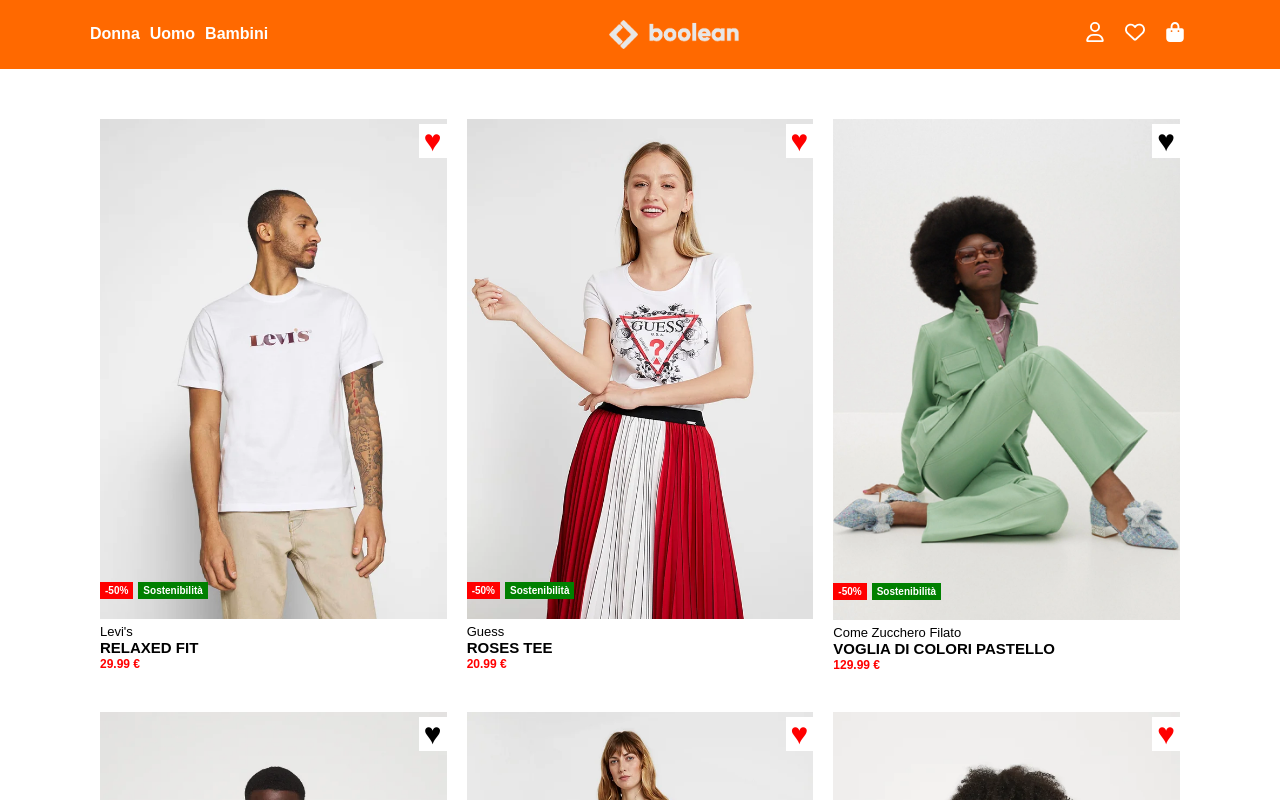
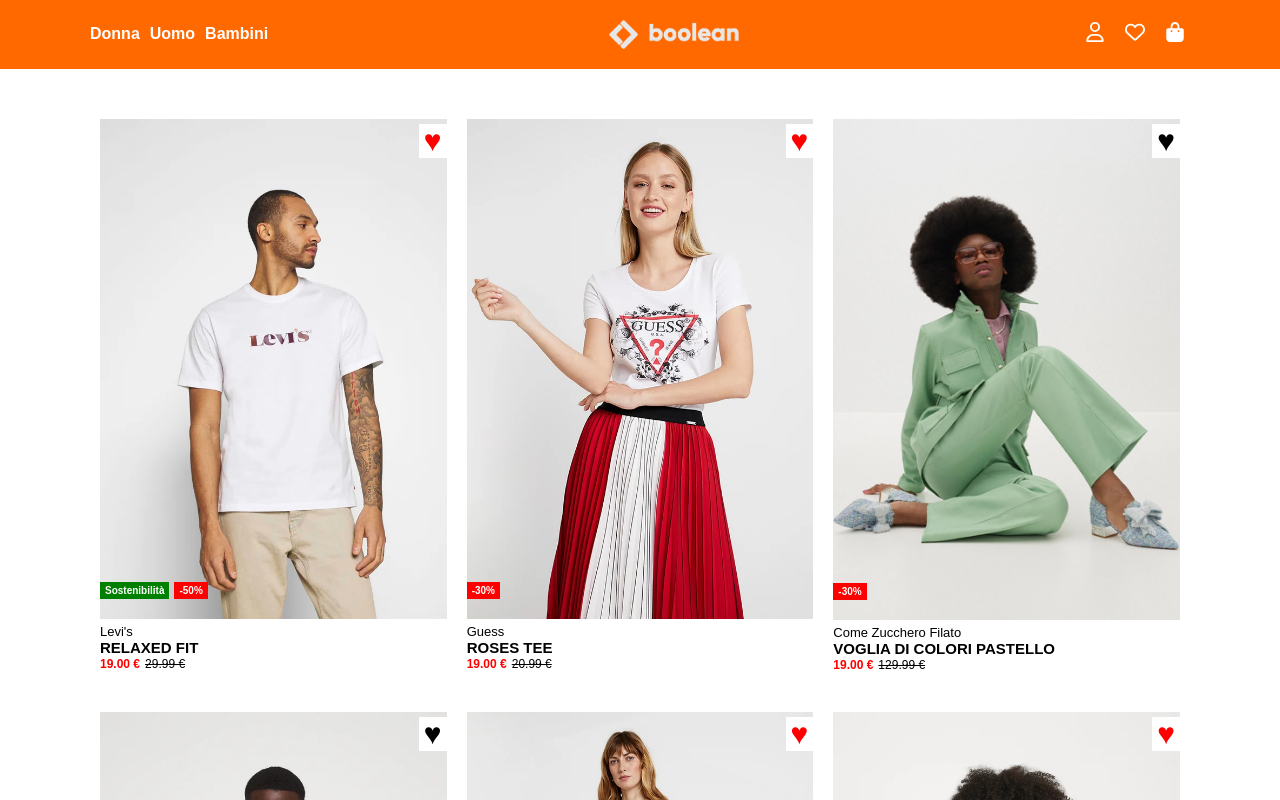
Before and after one commit to Michele-S2001/vite-boolando, a Vue app: page / in a window 1280 px wide. Shown: the top 800 px of the page. Built offline with nearby package versions, Linux system fonts and the light colour scheme.

Commit message:
ADD > Badge type function

```diff
--- a/src/components/AppMain.vue
+++ b/src/components/AppMain.vue
@@ -26,7 +26,7 @@
   <main class="page-content">
     <div class="container">
       <div class="row">
-        <ProductCard v-for="(product, i) in products" :card="product"/>
+        <ProductCard v-for="(product) in products" :card="product"/>
       </div>
     </div>
   </main>
--- a/src/components/ProductCard.vue
+++ b/src/components/ProductCard.vue
@@ -15,7 +15,15 @@
   methods: {
     toggleInFavorites() {
       this.card.isInFavorites = !this.card.isInFavorites
-    }
+    },
+
+    checkBadgeType(sticker) {
+      if(sticker.type === 'discount') {
+        return 'sales-rate';
+      } else {
+        return 'eco-tag';
+      }
+    },
   }
 }
 
@@ -28,8 +36,12 @@
       <img :src="card.frontImage" alt="A man with white Levi's t-shirt">
       <img class="product-image-hover" :src="card.backImage" alt="A man with white Levi's t-shirt and a jacket">
       <div class="tag-wrapper">
-        <div class="product-sticker sales-rate"> -50% </div>
-        <div class="product-sticker eco-tag"> Sostenibilità </div>
+        <div
+          v-for="badge in card.badges"
+          class="product-sticker"
+          :class="checkBadgeType(badge)">
+          {{ badge.value }}
+        </div>
       </div>
       <div @click="toggleInFavorites()"
        class="product-sticker like-button"
@@ -41,8 +53,8 @@
       <span class="brand">{{ card.brand }}</span>
       <strong class="label">{{ card.name }}</strong>
       <div class="prices">
-        <strong class="price">{{ card.price }} &euro;</strong>
-        <!-- <span class="price">29,99 &euro;</span> -->
+        <strong class="price">19.00 &euro;</strong>
+        <span class="price">{{ card.price }} &euro;</span>
       </div>
     </div>
   </div>
@@ -96,6 +108,10 @@
       &:hover {
         color: $red;
       }
+
+      &.favorites {
+        color: $red;
+      }
     }
   }
 }
@@ -128,8 +144,6 @@
   opacity: 1;
 }
 
-.favorites {
-  color: $red;
-}
+
 
 </style>
```
